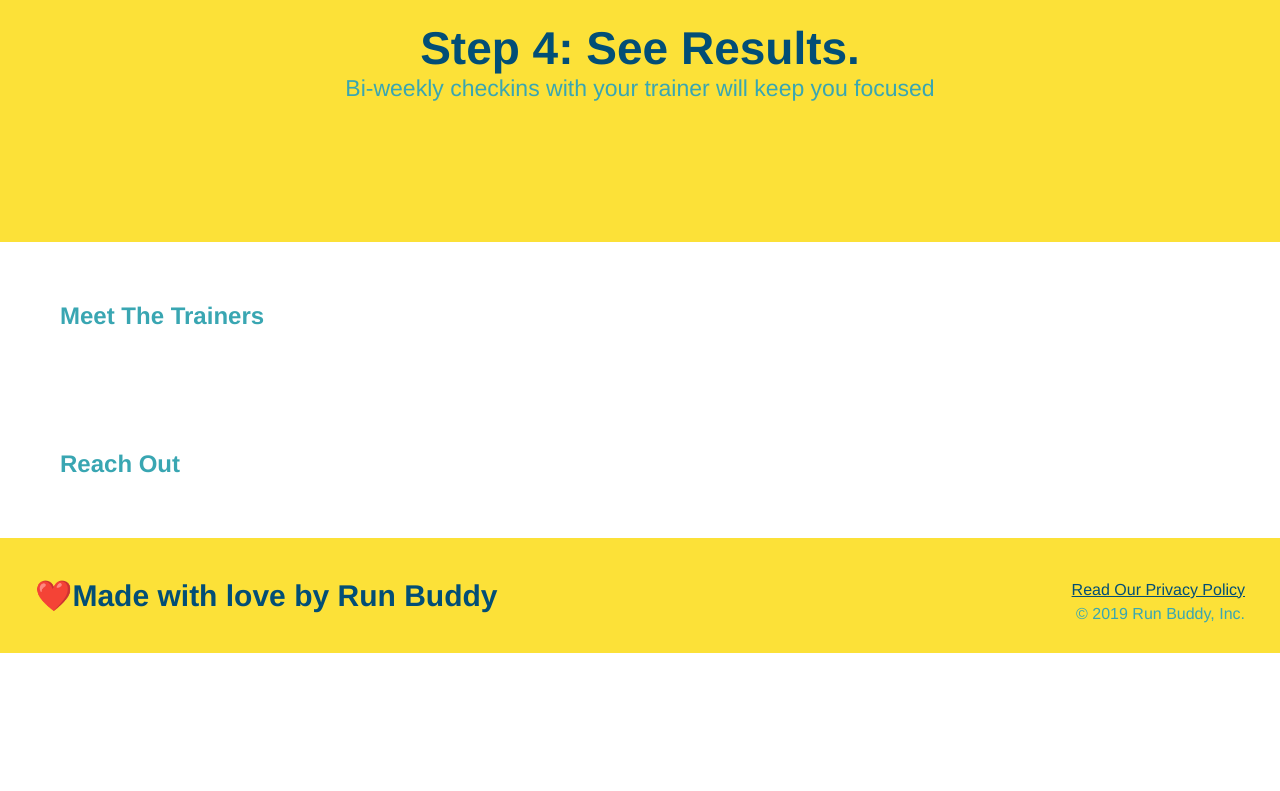
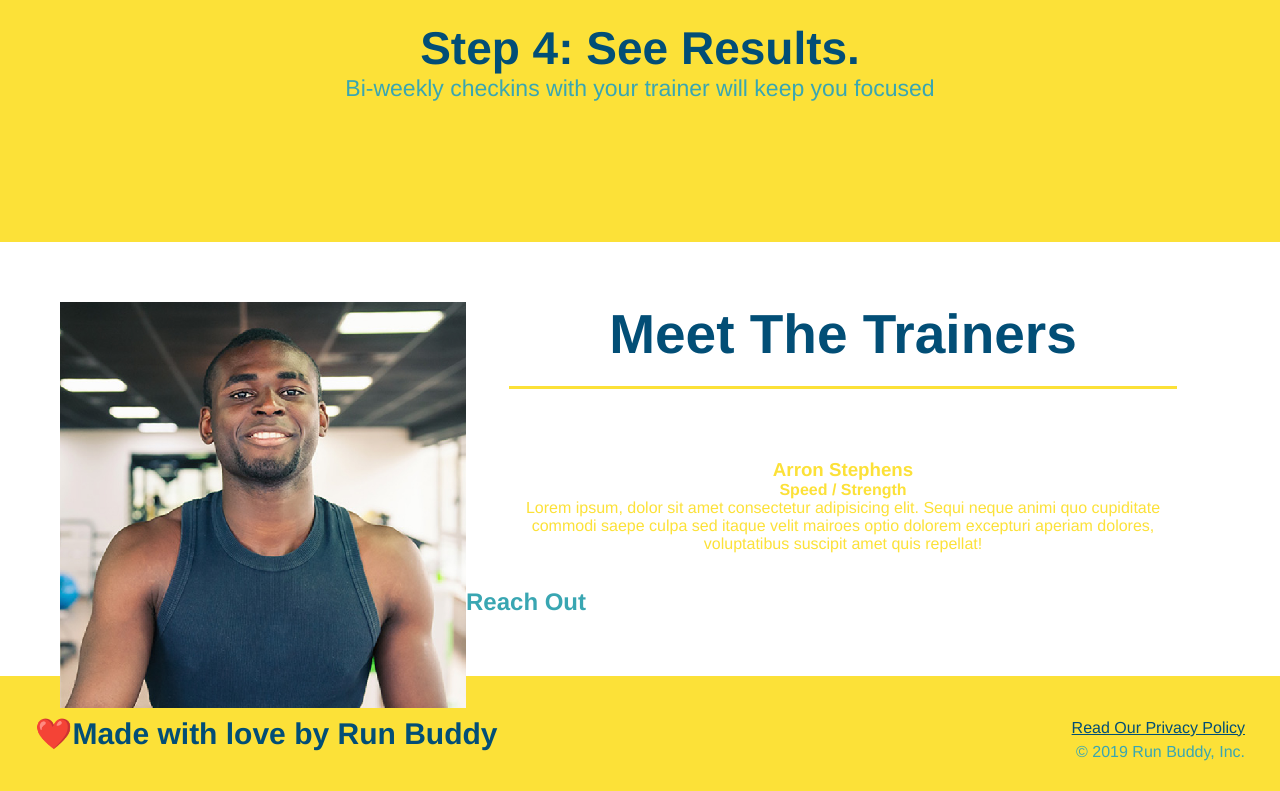
Before and after one commit to Reetah589/run-buddy, a plain HTML site: page index.html in a window 1280 px wide. Shown: the part 2544-3335 px from the top of the page. Before the commit the page ends 3197 px from the top, so only its background shows below. Drawn offline with Linux system fonts and the light colour scheme.

Commit message:
style issue

```diff
--- a/index.html
+++ b/index.html
@@ -111,8 +111,22 @@
      </section>
 
      <!-- "meet the trainers" section -->
-     <section>
-         <h2>Meet The Trainers</h2>
+     <section id="your-trainers" class="trainers">
+         <h2 class="section-title primary-border">
+             Meet The Trainers
+            </h2>
+
+            <article= class="trainer">
+                <img src="./assets/images/trainer-1.jpg" alt="Arron Stephens in his workout clothes, ready to pump iron" />
+                <div class="trainer-bio">
+                    <h3>Arron Stephens</h3>
+                    <h4>Speed / Strength</h4>
+                    <p>
+                     Lorem ipsum, dolor sit amet consectetur adipisicing elit. Sequi neque animi quo cupiditate commodi saepe culpa sed
+                     itaque velit mairoes optio dolorem excepturi aperiam dolores, voluptatibus suscipit amet quis repellat!
+                    </p>
+                </div>
+            </article>
      </section>
 
      <!-- "reach out" section -->
--- a/style.css
+++ b/style.css
@@ -176,3 +176,26 @@ section {
 .steps span {
     font-size: 38px;
 }
+
+.trainers {
+    text-align: center;
+}
+
+.trainer {
+    width: 900px;
+    margin: 0 auto 30px auto;
+    background: #024e76;
+    color: #FCE138;
+    overflow: auto;
+}
+
+.trainer img {
+    width: 35%;
+    float: left;
+}
+
+.trainer-bio {
+    padding: 35px;
+    float: left;
+    width: 65%;
+}
```
Also changed, not shown: assets/images/trainer-1.jpg (added), assets/images/trainer-2.jpg (added), assets/images/trainer-3.jpg (added).
